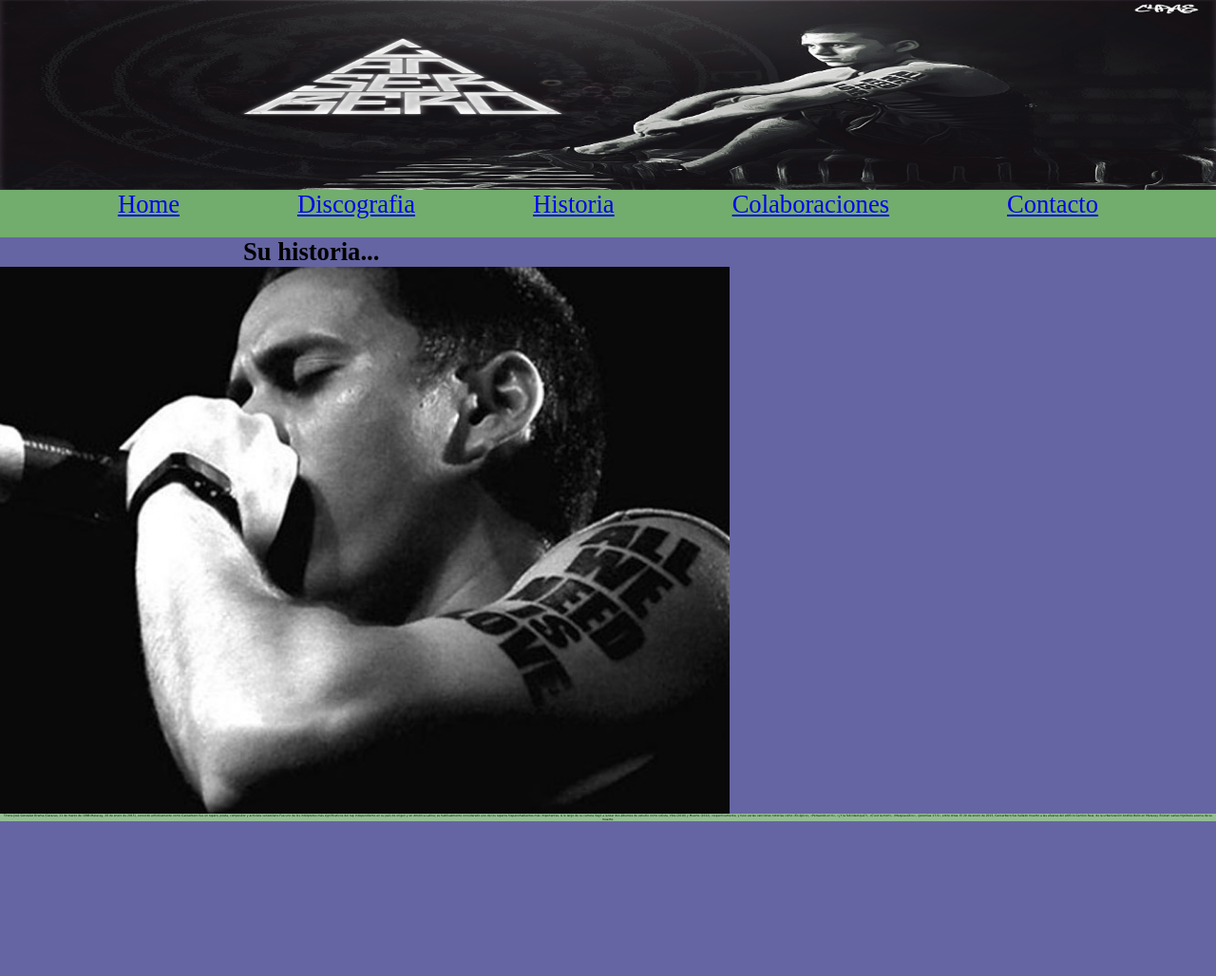
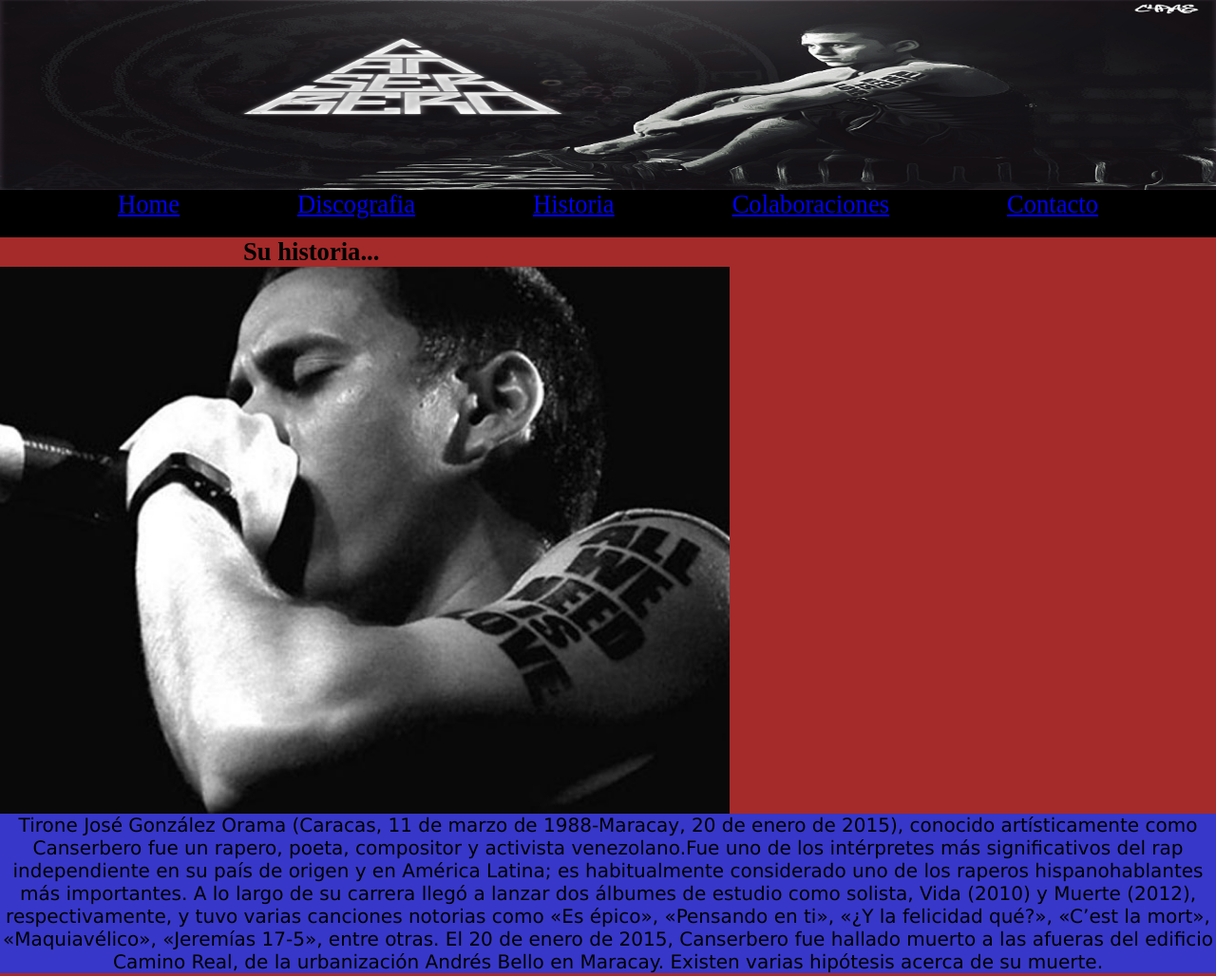
Before and after one commit to avalosignacio/Pre.Entrega3AvalosIgnacio, a plain HTML site: page index.html in a window 1280 px wide. Shown: the top 1028 px of the page at 95% size. Drawn offline with Linux system fonts and the light colour scheme.

Commit message:
Segundo Repositorio

```diff
--- a/style/style.css
+++ b/style/style.css
@@ -7,7 +7,7 @@ padding: 0;
 #content_pag{
 display: grid;
 grid-template-columns: 100%;
-grid-template-rows: 200px 50px 1500px 50px;
+grid-template-rows: 200px 50px 950px 50px;
 grid-template-areas:            "header"
                                 "nav"
                                 "main"
@@ -36,7 +36,8 @@ header{
 nav{
 display: flex;
 width: 100%;
-background-color: rgb(114, 173, 109);
+background-color: black;
+
 
 
 }
@@ -55,7 +56,7 @@ font-size: calc( 1px + 2vw);
 
 main{
 
-    background-color: rgb(101, 101, 163);
+    background-color: brown;
 }
 
 #img_main{
@@ -74,14 +75,15 @@ h2{
 }
 
 #p_main{
+width: 100%;
 font-family: Verdana, Geneva, Tahoma, sans-serif;
-font-size: 3px;
+font-size: 20px;
 
 
 }
 
 p{
-    background-color: rgb(147, 189, 147);
+    background-color: rgb(55, 55, 201);
     font-family: Verdana, Geneva, Tahoma, sans-serif;
     text-align: center;
 }
```
Also changed, not shown: html/colaboraciones.html (+4 -1 lines), html/contacto.html (+2 -1 lines), html/discografia.html (+2 -1 lines), html/historia.html (+2 -1 lines).
